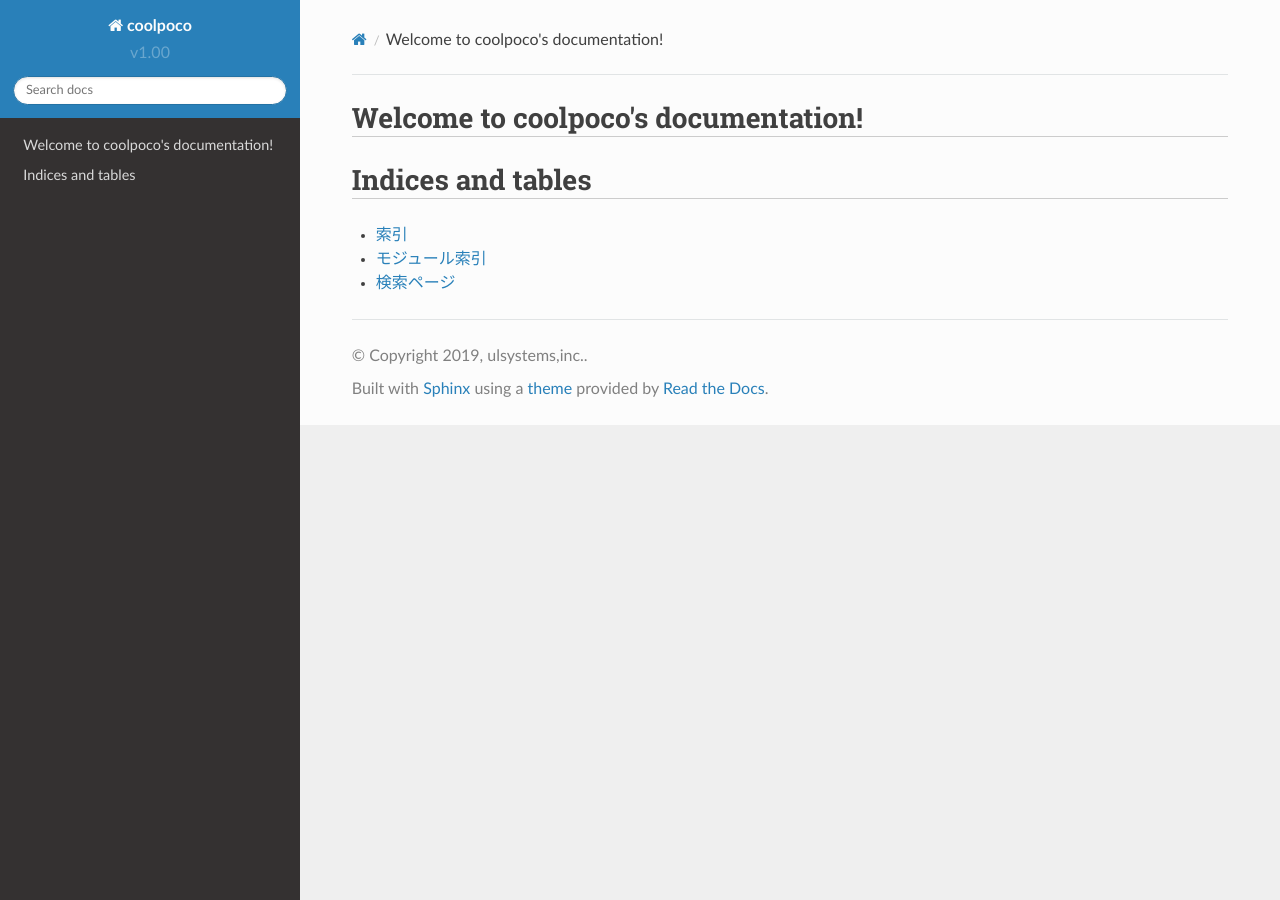
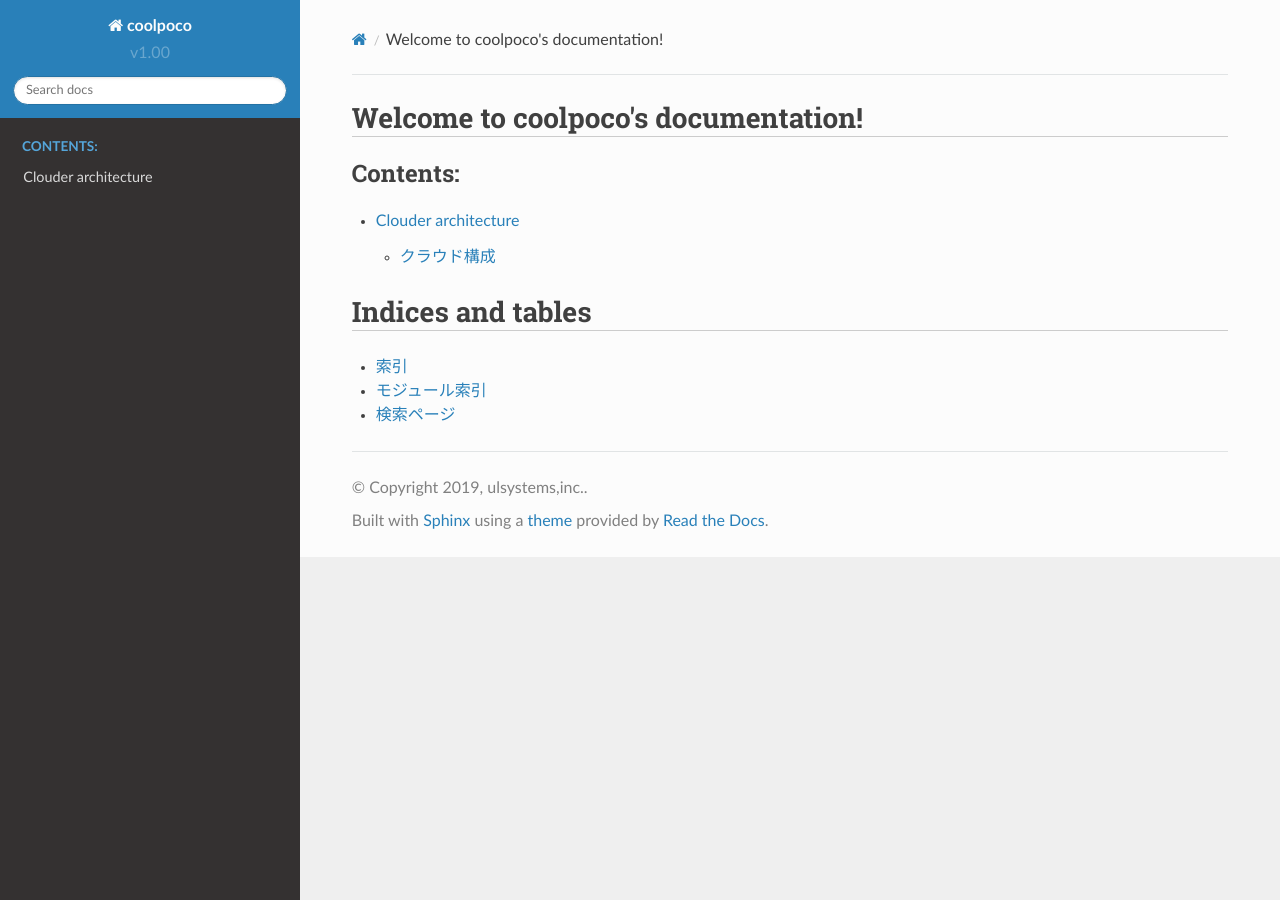
Before and after one commit to enterprisegeeks/coolpoco, a Sphinx documentation site: the page built from docs/index.rst, in a window 1280 px wide. Built offline with Sphinx 7.4.7 and the Read the Docs theme 2.0.0, drawn with Linux system fonts in a browser that asks for light colours.

Commit message:
added new clouder architecture.

```diff
--- /dev/null
+++ b/docs/contents/01_01_architecture.rst
@@ -0,0 +1,21 @@
+:tocdepth: 2
+
+################################
+Clouder architecture
+################################
+
+.. contents::
+   :depth: 2
+   :local:
+
+クラウド構成
+=============================
+
+
+.. image:: ../_static/images/clouder_architecture.svg
+ :scale: 60
+
+
+|
+|
+|
--- a/docs/index.rst
+++ b/docs/index.rst
@@ -10,6 +10,7 @@ Welcome to coolpoco's documentation!
    :maxdepth: 2
    :caption: Contents:
 
+   /contents/01_01_architecture.rst
 
 
 
```
Also changed, not shown: docs/_static/images/clouder_architecture.svg (added), 1 other file.
